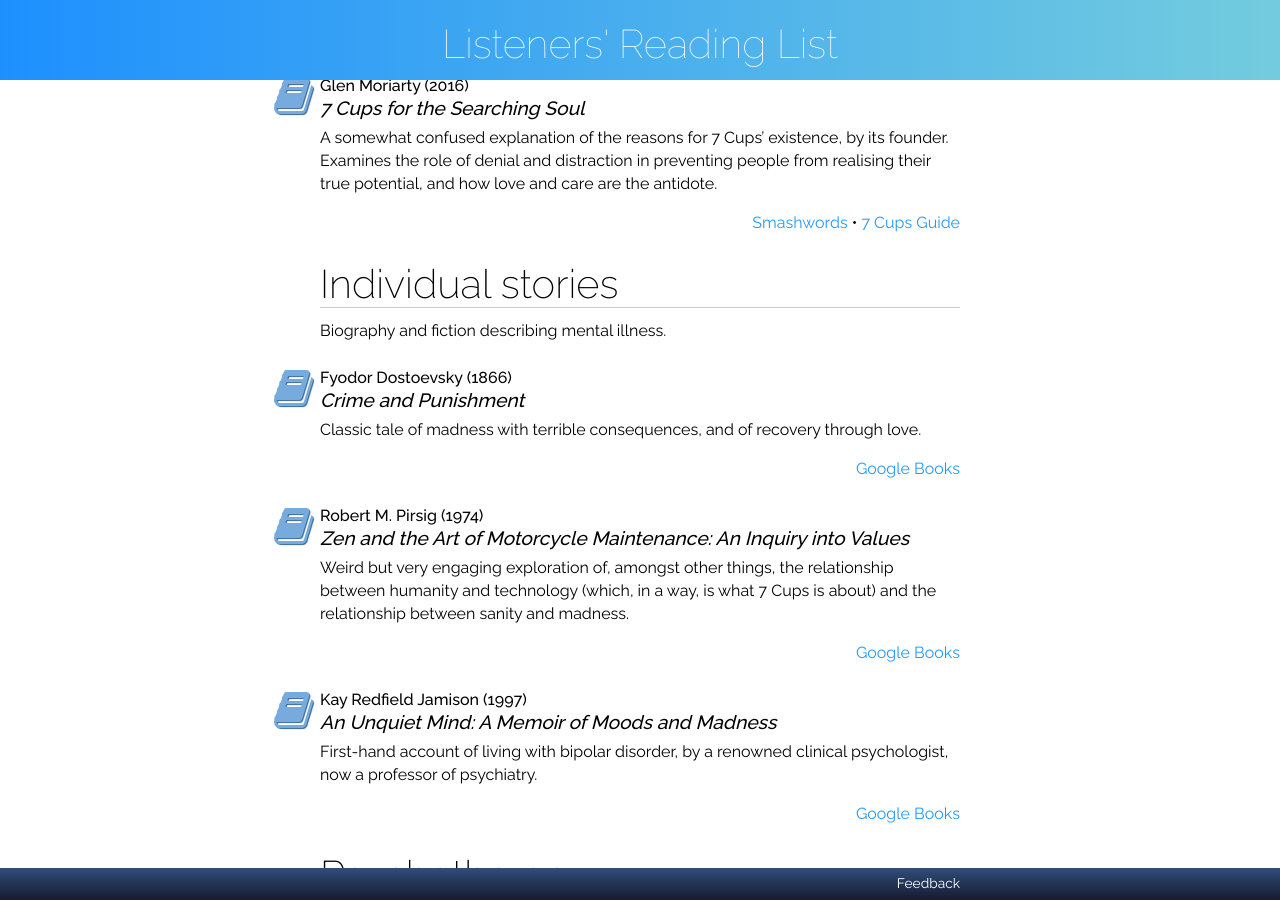
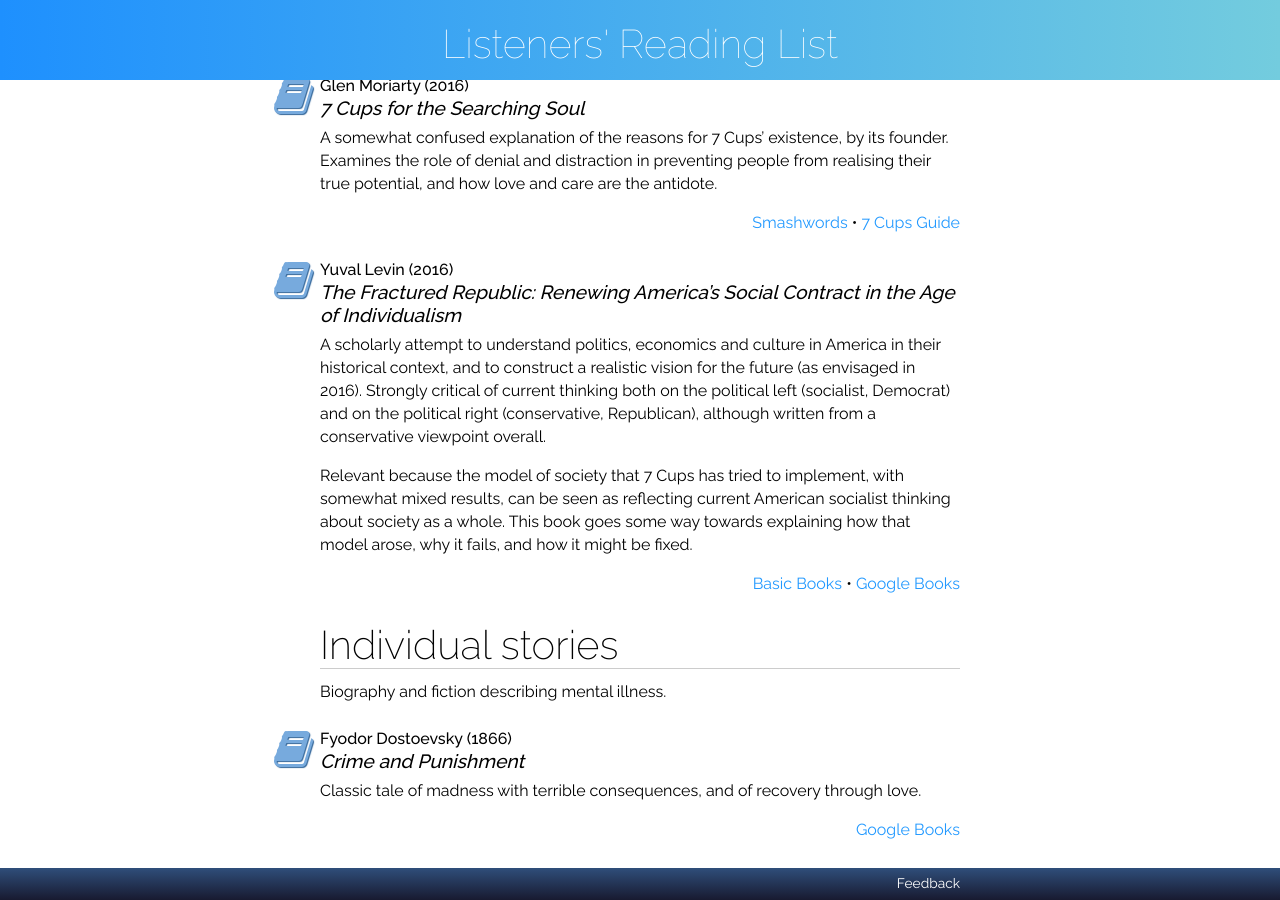
Before and after one commit to RarelyCharlie/rarelycharlie.github.io, a Jekyll site: the page built from books.md, in a window 1280 px wide and 900 px high, scrolled down 2450 px. Built offline with Jekyll 4.4.1, drawn with Linux system fonts in a browser that asks for light colours.

Commit message:
add a book

```diff
--- a/books.md
+++ b/books.md
@@ -99,6 +99,15 @@ A somewhat confused explanation of the reasons for 7 Cups' existence, by its fou
 [Smashwords](https://www.smashwords.com/books/view/611898) &bull; [7 Cups Guide](https://www.7cups.com/7cups-for-the-searching-soul/)
 {:.links}
 
+#### Yuval Levin (2016) _The Fractured Republic: Renewing America's Social Contract in the Age of Individualism_
+
+A scholarly attempt to understand politics, economics and culture in America in their historical context, and to construct a realistic vision for the future (as envisaged in 2016). Strongly critical of current thinking both on the political left (socialist, Democrat) and on the political right (conservative, Republican), although written from a conservative viewpoint overall.
+
+Relevant because the model of society that 7 Cups has tried to implement, with somewhat mixed results, can be seen as reflecting current American socialist thinking about society as a whole. This book goes some way towards explaining how that model arose, why it fails, and how it might be fixed.
+
+[Basic Books](https://www.basicbooks.com/titles/yuval-levin/the-fractured-republic/9781478944638/) &bull; [Google Books](https://books.google.com/books?id=FXCQDQAAQBAJ)
+{:.links}
+
 # Individual stories
 
 Biography and fiction describing mental illness.
```
